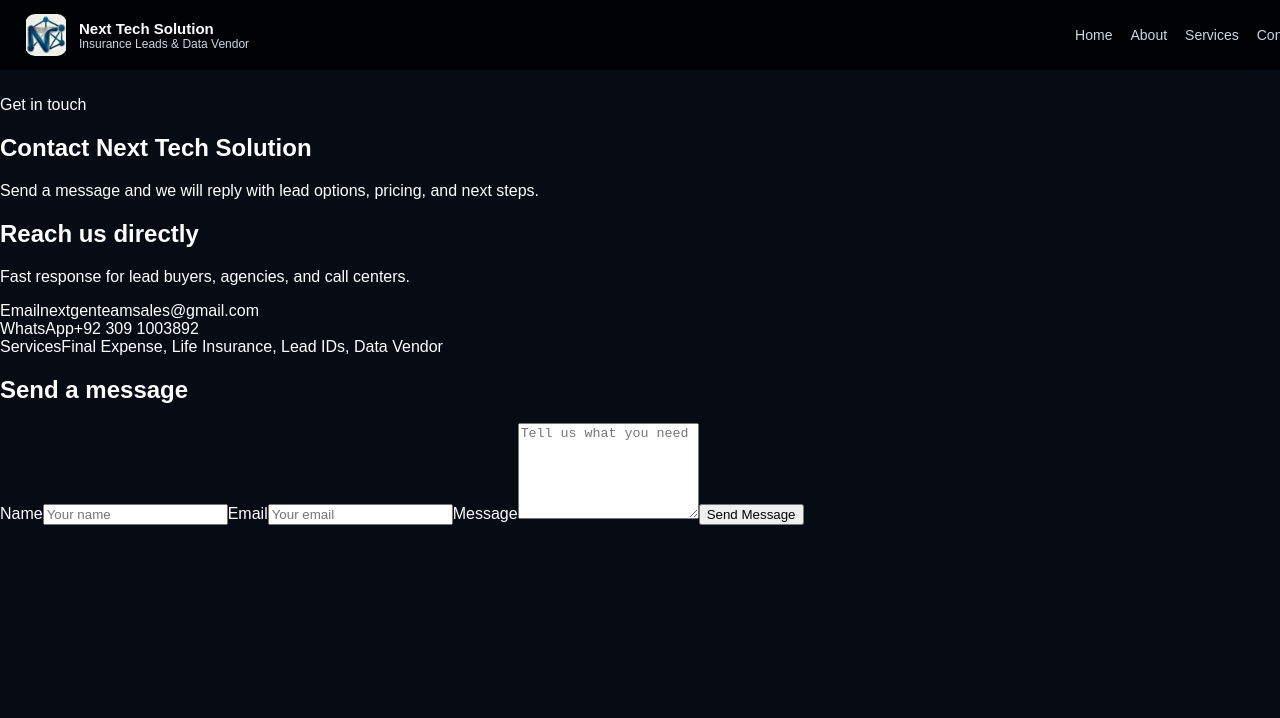
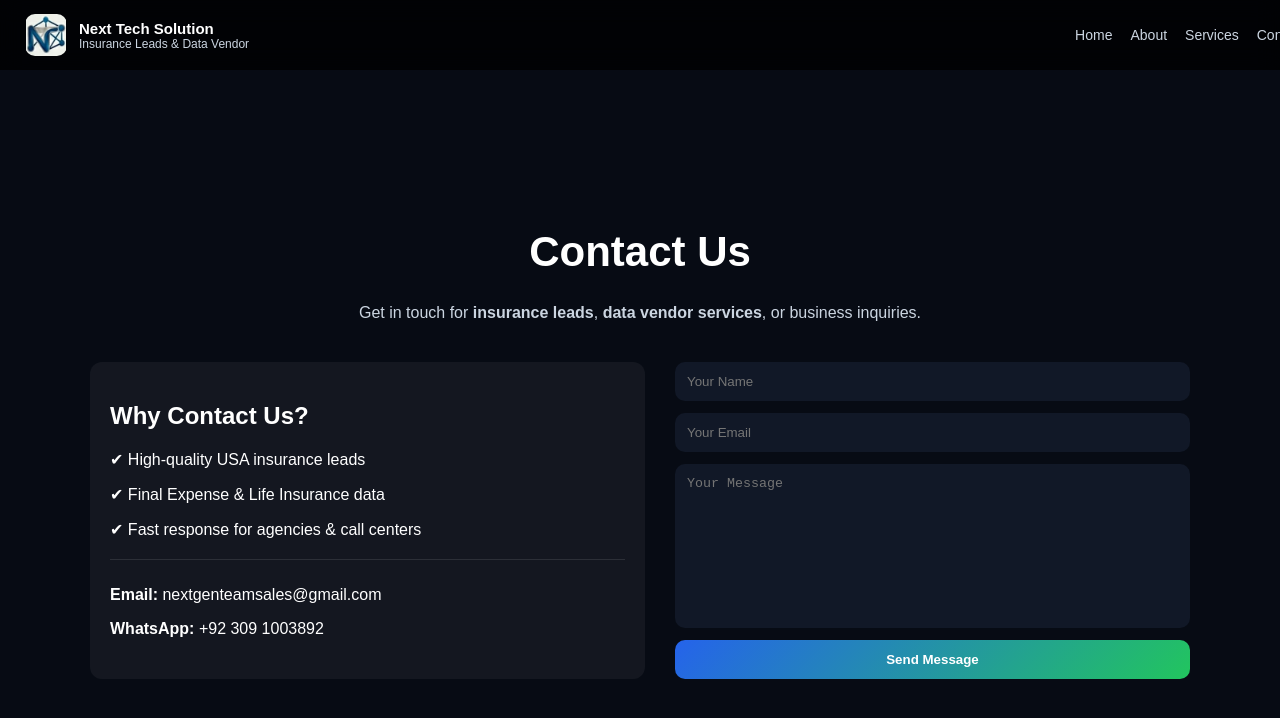
Before and after one commit to Afaq122/next-tech-site, a Next.js app: page /contact in a window 1280 px wide. Shown: the top 718 px of the page. Built offline with nearby package versions, Linux system fonts and the light colour scheme.

Commit message:
fix contact page professional layout

```diff
--- a/app/contact/page.tsx
+++ b/app/contact/page.tsx
@@ -9,11 +9,12 @@
     email: "",
     message: "",
   });
-  const [sending, setSending] = useState(false);
 
-  const sendEmail = async (e: React.FormEvent<HTMLFormElement>) => {
+  const [loading, setLoading] = useState(false);
+
+  const sendEmail = async (e: React.FormEvent) => {
     e.preventDefault();
-    setSending(true);
+    setLoading(true);
 
     try {
       await emailjs.send(
@@ -30,84 +31,81 @@
       alert("Message sent successfully!");
       setForm({ name: "", email: "", message: "" });
     } catch (error) {
-      console.error(error);
+      console.log(error);
       alert("Failed to send message");
     } finally {
-      setSending(false);
+      setLoading(false);
     }
   };
 
   return (
-    <section className="contact-page">
-      <div className="contact-hero">
-        <p className="eyebrow">Get in touch</p>
-        <h1>Contact Next Tech Solution</h1>
-        <p className="contact-subtitle">
-          Send a message and we will reply with lead options, pricing, and next steps.
+    <div className="contact-page">
+
+      {/* HEADER */}
+      <div className="contact-header">
+        <h1>Contact Us</h1>
+        <p>
+          Get in touch for <b>insurance leads</b>, <b>data vendor services</b>, or business inquiries.
         </p>
       </div>
 
-      <div className="contact-grid">
-        <div className="contact-card contact-info">
-          <h2>Reach us directly</h2>
-          <p>Fast response for lead buyers, agencies, and call centers.</p>
+      {/* CONTAINER */}
+      <div className="contact-container">
 
-          <div className="info-item">
-            <span className="info-label">Email</span>
-            <span>nextgenteamsales@gmail.com</span>
-          </div>
+        {/* LEFT INFO */}
+        <div className="contact-info">
+          <h2>Why Contact Us?</h2>
 
-          <div className="info-item">
-            <span className="info-label">WhatsApp</span>
-            <span>+92 309 1003892</span>
-          </div>
+          <p>✔ High-quality USA insurance leads</p>
+          <p>✔ Final Expense & Life Insurance data</p>
+          <p>✔ Fast response for agencies & call centers</p>
 
-          <div className="info-item">
-            <span className="info-label">Services</span>
-            <span>Final Expense, Life Insurance, Lead IDs, Data Vendor</span>
+          <div className="contact-box">
+            <p><b>Email:</b> nextgenteamsales@gmail.com</p>
+            <p><b>WhatsApp:</b> +92 309 1003892</p>
           </div>
         </div>
 
-        <form className="contact-card contact-form" onSubmit={sendEmail}>
-          <h2>Send a message</h2>
+        {/* FORM */}
+        <form className="contact-form" onSubmit={sendEmail}>
 
-          <label>
-            Name
           <input
+            type="text"
+            placeholder="Your Name"
             value={form.name}
-              onChange={(e) => setForm({ ...form, name: e.target.value })}
-              placeholder="Your name"
+            onChange={(e) =>
+              setForm({ ...form, name: e.target.value })
+            }
             required
           />
-          </label>
 
-          <label>
-            Email
           <input
             type="email"
+            placeholder="Your Email"
             value={form.email}
-              onChange={(e) => setForm({ ...form, email: e.target.value })}
-              placeholder="Your email"
+            onChange={(e) =>
+              setForm({ ...form, email: e.target.value })
+            }
             required
           />
-          </label>
 
-          <label>
-            Message
           <textarea
+            placeholder="Your Message"
             value={form.message}
-              onChange={(e) => setForm({ ...form, message: e.target.value })}
-              placeholder="Tell us what you need"
-              rows={6}
+            onChange={(e) =>
+              setForm({ ...form, message: e.target.value })
+            }
             required
           />
-          </label>
 
-          <button type="submit" disabled={sending}>
-            {sending ? "Sending..." : "Send Message"}
+          <button type="submit" disabled={loading}>
+            {loading ? "Sending..." : "Send Message"}
           </button>
+
         </form>
+
       </div>
-    </section>
+
+    </div>
   );
 }
--- a/app/globals.css
+++ b/app/globals.css
@@ -125,3 +125,78 @@
   color: white;
   text-decoration: none;
 }
+
+.contact-page {
+  padding: 120px 20px 80px;
+  max-width: 1100px;
+  margin: auto;
+  color: white;
+}
+
+.contact-header {
+  text-align: center;
+  margin-bottom: 40px;
+}
+
+.contact-header h1 {
+  font-size: 42px;
+}
+
+.contact-header p {
+  color: #cbd5e1;
+  max-width: 600px;
+  margin: auto;
+}
+
+.contact-container {
+  display: flex;
+  gap: 30px;
+  flex-wrap: wrap;
+  justify-content: center;
+}
+
+.contact-info {
+  flex: 1;
+  min-width: 280px;
+  background: rgba(255,255,255,0.05);
+  padding: 20px;
+  border-radius: 12px;
+}
+
+.contact-box {
+  margin-top: 20px;
+  padding-top: 10px;
+  border-top: 1px solid rgba(255,255,255,0.1);
+}
+
+.contact-form {
+  flex: 1;
+  min-width: 280px;
+  display: flex;
+  flex-direction: column;
+  gap: 12px;
+}
+
+.contact-form input,
+.contact-form textarea {
+  padding: 12px;
+  border-radius: 10px;
+  border: none;
+  background: #111827;
+  color: white;
+}
+
+.contact-form textarea {
+  height: 140px;
+  resize: none;
+}
+
+.contact-form button {
+  padding: 12px;
+  border: none;
+  border-radius: 10px;
+  background: linear-gradient(135deg, #2563eb, #22c55e);
+  color: white;
+  cursor: pointer;
+  font-weight: bold;
+}
```
Lines whose indentation alone changed are shown as unchanged.
